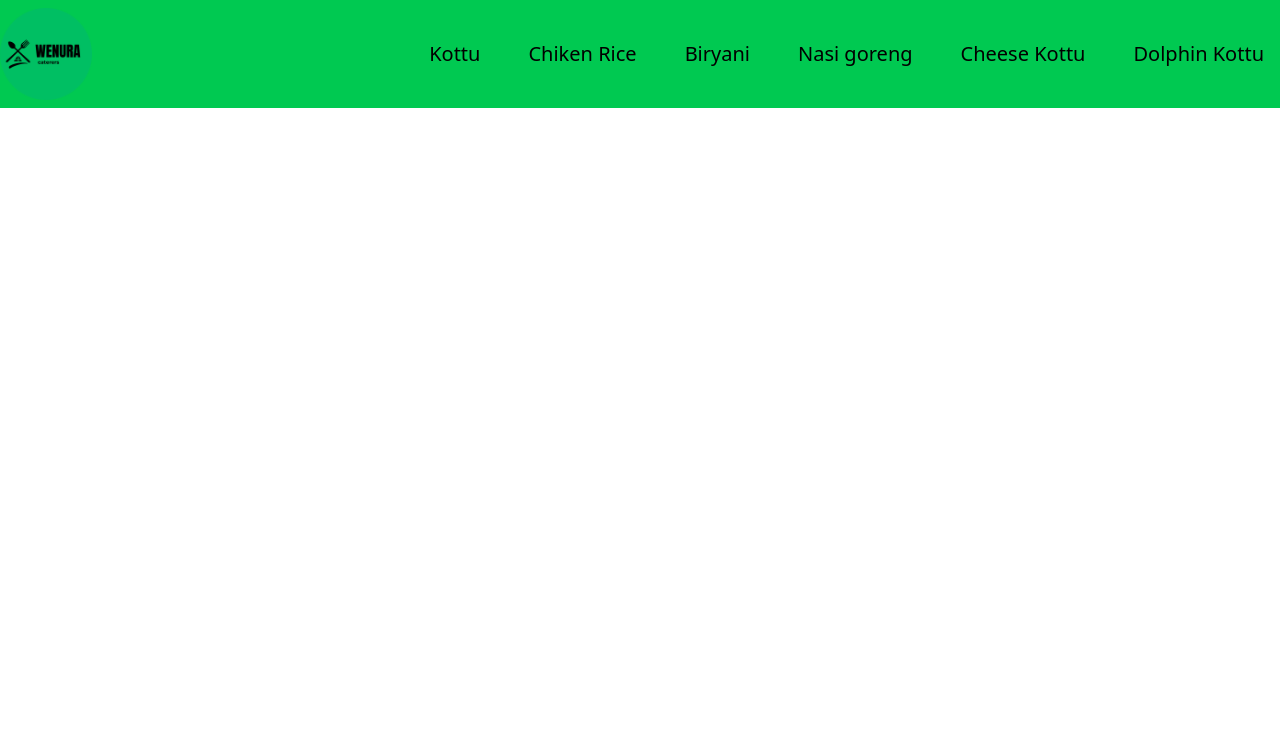
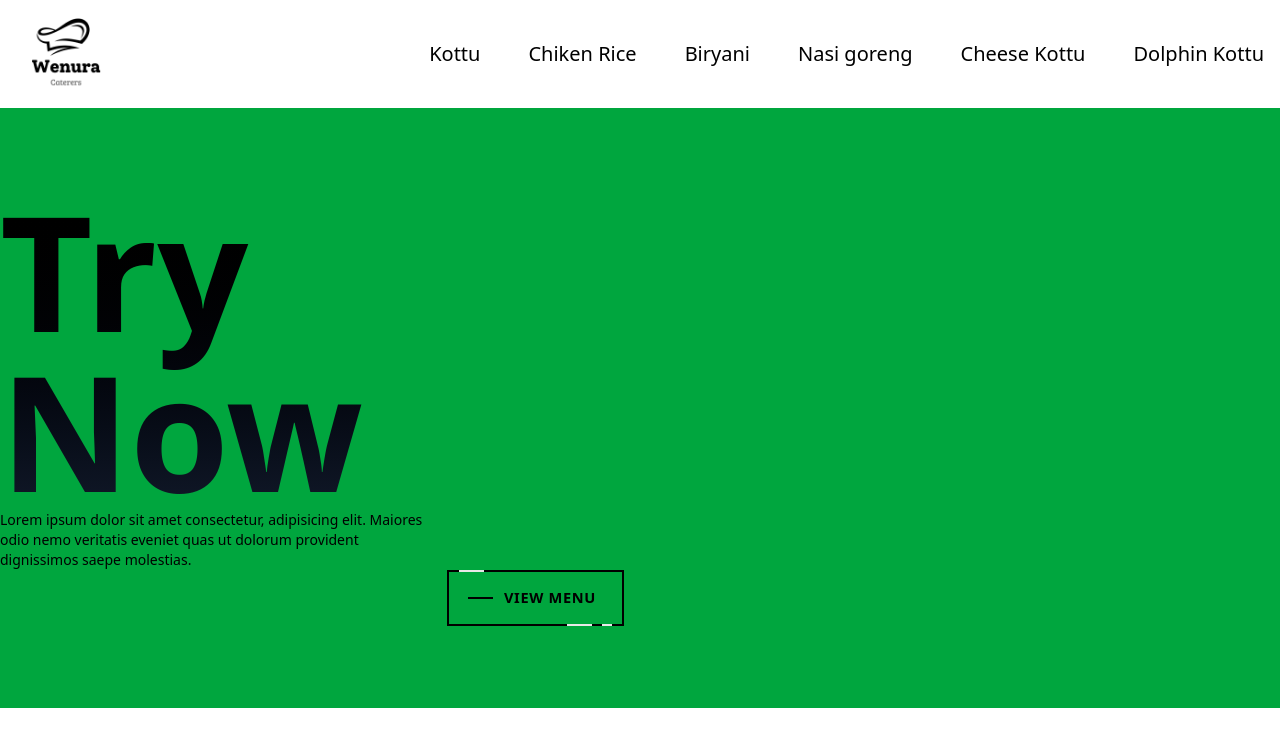
Before and after one commit to nadunmA/food-react-web, a React (Vite) app in the folder food/: page / in a window 1280 px wide. Shown: the top 746 px of the page. Built offline with nearby package versions, Linux system fonts and the light colour scheme.

Commit message:
add new parts

```diff
--- a/food/src/App.jsx
+++ b/food/src/App.jsx
@@ -3,6 +3,7 @@ import reactLogo from './assets/react.svg'
 import viteLogo from '/vite.svg'
 import './App.css'
 import NavBar from './Components/NavBar/NavBar'
+import Hero from './Components/Hero/Hero'
 
 function App() {
   const [count, setCount] = useState(0)
@@ -11,6 +12,7 @@ function App() {
     <main>
 
       <NavBar />
+      <Hero />
 
     </main>
   )
--- /dev/null
+++ b/food/src/Components/Hero/Hero.jsx
@@ -0,0 +1,39 @@
+import React from "react";
+
+const Hero = () => {
+  return (
+    <div className="min-h-[550px] sm:min-h-[600px] bg-green-600 flex justify-center items-center">
+      <div className="container pb-8 sm:pb-0">
+        <div className="grid grid-cols-1 sm:grid-cols-2 gap-8">
+          {/*text content section*/}
+
+          <div>
+            <h1 className="text-8xl lg:text-[10rem] font-bold bg-clip-text text-transparent bg-gradient-to-b from-black to-gray-900">
+              Try <br />
+              Now
+            </h1>
+            <p className="text-sm text-black font-sans">
+              Lorem ipsum dolor sit amet consectetur, adipisicing elit. Maiores
+              <br />
+              odio nemo veritatis eveniet quas ut dolorum provident
+              <br />
+              dignissimos saepe molestias.
+            </p>
+            <div>
+              <a class="fancy" href="#">
+                <span class="top-key"></span>
+                <span class="text">View Menu</span>
+                <span class="bottom-key-1"></span>
+                <span class="bottom-key-2"></span>
+              </a>
+            </div>
+          </div>
+
+          {/*image section*/}
+        </div>
+      </div>
+    </div>
+  );
+};
+
+export default Hero;
--- a/food/src/Components/NavBar/NavBar.jsx
+++ b/food/src/Components/NavBar/NavBar.jsx
@@ -1,5 +1,6 @@
 import React from "react";
-import Logo from "../../assets/Logo.png";
+import Logo from "../../assets/llogo.png";
+
 import { FaBars } from "react-icons/fa";
 
 const Menu = [
@@ -45,14 +46,14 @@ const NavBar = () => {
 
   return (
     <>
-      <div className="bg-green-500">
+      <div className="bg-white">
         <div className="container py-2">
           <div className="flex justify-between">
             {/* Logo section */}
 
             <div>
               <a href="# ">
-                <img src={Logo} alt="logo" className="w-23" />
+                <img src={Logo} alt="logo" className="w-23 ml-5" />
               </a>
             </div>
 
--- a/food/src/index.css
+++ b/food/src/index.css
@@ -1 +1,107 @@
 @import "tailwindcss";
+
+/* From Uiverse.io by cssbuttons-io */
+.fancy {
+ background-color: transparent;
+ border: 2px solid #000;
+ border-radius: 0;
+ box-sizing: border-box;
+ color: #fff;
+ cursor: pointer;
+ display: inline-block;
+ float: right;
+ font-weight: 700;
+ letter-spacing: 0.05em;
+ margin: 0;
+ outline: none;
+ overflow: visible;
+ padding: 1.25em 2em;
+ position: relative;
+ text-align: center;
+ text-decoration: none;
+ text-transform: none;
+ transition: all 0.3s ease-in-out;
+ user-select: none;
+ font-size: 13px;
+}
+
+.fancy::before {
+ content: " ";
+ width: 1.5625rem;
+ height: 2px;
+ background: black;
+ top: 50%;
+ left: 1.5em;
+ position: absolute;
+ transform: translateY(-50%);
+ transform-origin: center;
+ transition: background 0.3s linear, width 0.3s linear;
+}
+
+.fancy .text {
+ font-size: 1.125em;
+ line-height: 1.33333em;
+ padding-left: 2em;
+ display: block;
+ text-align: left;
+ transition: all 0.3s ease-in-out;
+ text-transform: uppercase;
+ text-decoration: none;
+ color: black;
+}
+
+.fancy .top-key {
+ height: 2px;
+ width: 1.5625rem;
+ top: -2px;
+ left: 0.625rem;
+ position: absolute;
+ background: #e8e8e8;
+ transition: width 0.5s ease-out, left 0.3s ease-out;
+}
+
+.fancy .bottom-key-1 {
+ height: 2px;
+ width: 1.5625rem;
+ right: 1.875rem;
+ bottom: -2px;
+ position: absolute;
+ background: #e8e8e8;
+ transition: width 0.5s ease-out, right 0.3s ease-out;
+}
+
+.fancy .bottom-key-2 {
+ height: 2px;
+ width: 0.625rem;
+ right: 0.625rem;
+ bottom: -2px;
+ position: absolute;
+ background: #e8e8e8;
+ transition: width 0.5s ease-out, right 0.3s ease-out;
+}
+
+.fancy:hover {
+ color: white;
+ background: black;
+}
+
+.fancy:hover::before {
+ width: 0.9375rem;
+ background: white;
+}
+
+.fancy:hover .text {
+ color: white;
+ padding-left: 1.5em;
+}
+
+.fancy:hover .top-key {
+ left: -2px;
+ width: 0px;
+}
+
+.fancy:hover .bottom-key-1,
+ .fancy:hover .bottom-key-2 {
+ right: 0;
+ width: 0;
+}
```
Also changed, not shown: food/src/assets/llogo.png (added).
